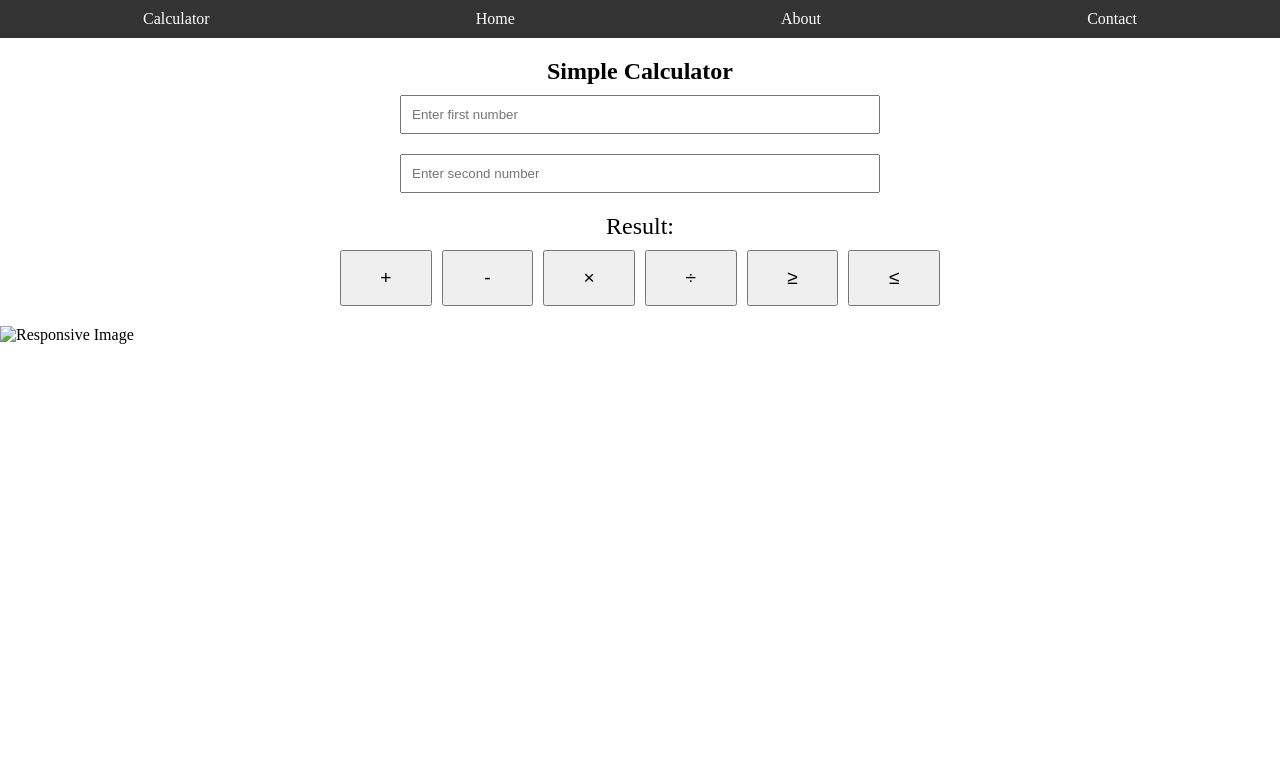
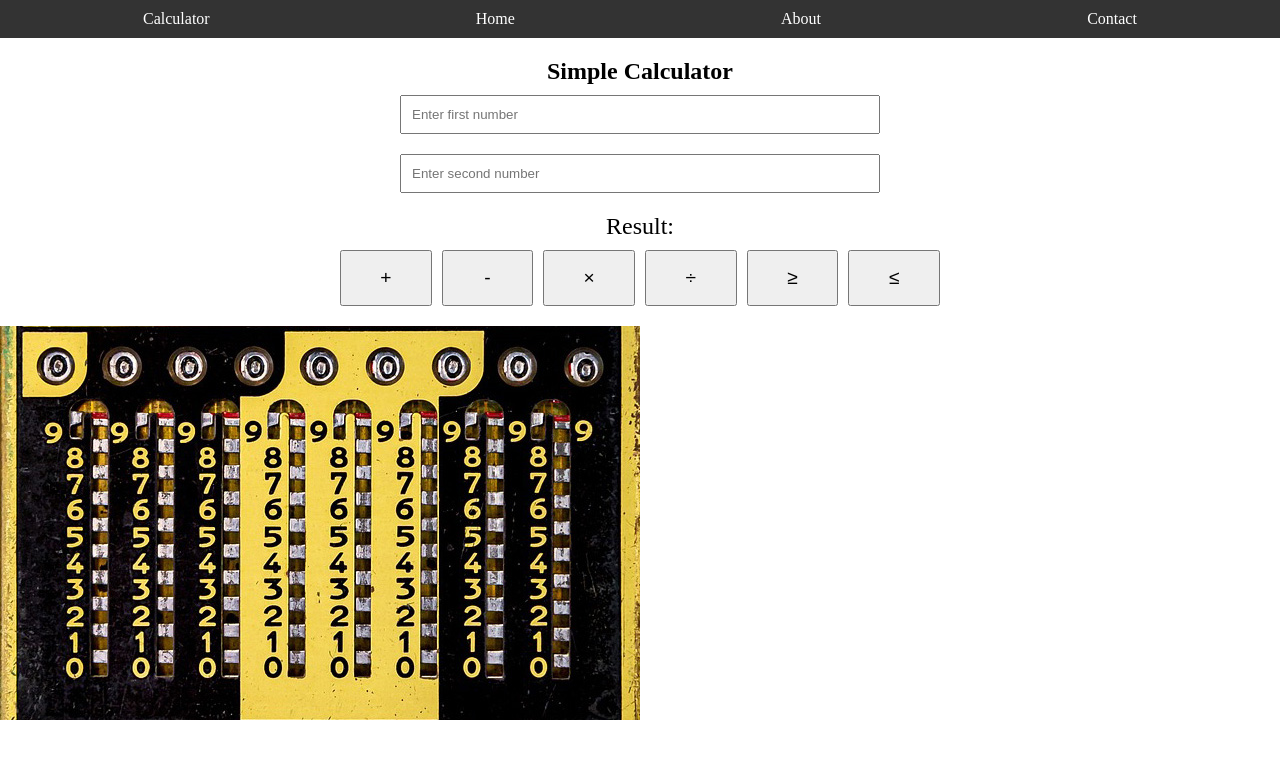
Before and after one commit to Kadendabach/Kadendabach.github.io, a plain HTML site: page index.html in a window 1280 px wide. Drawn offline with Linux system fonts and the light colour scheme.

Commit message:
Update index.html

```diff
--- a/index.html
+++ b/index.html
@@ -33,9 +33,9 @@
     </section>
 
     <picture>
-        <source media="(min-width: 1280px)" src="images/images/machine1280w.jpg">
-        <source media="(max-width: 640px)" src="images/images/machine640w.jpg">
-        <img src="images/images/machine640w.jpg" alt="Responsive Image">
+        <source media="(min-width: 1280px)" src="machine1280w.jpg">
+        <source media="(max-width: 640px)" src="machine640w.jpg">
+        <img src="machine640w.jpg" alt="Responsive Image">
     </picture>
 
     <script src="script.js"></script>
```
